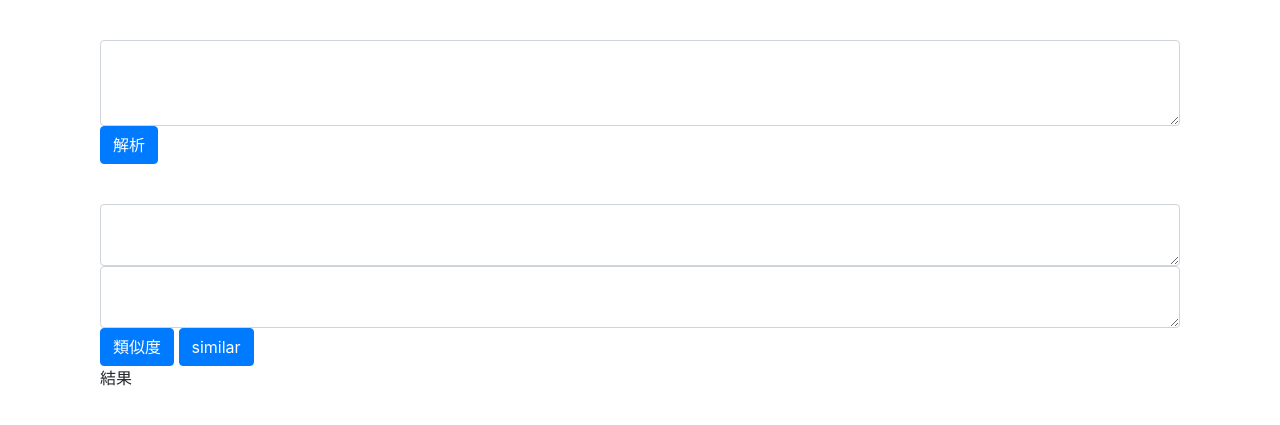
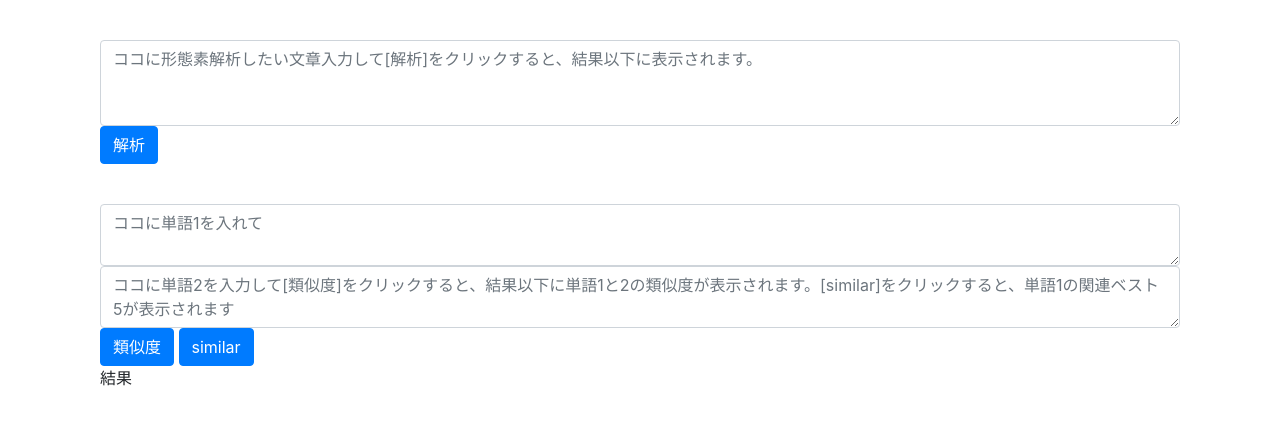
Before and after one commit to inoue106/circux-nlpstudy-api, a Flask app: page / in a window 1280 px wide. Shown: the top 425 px of the page. Run offline with Flask 2, Linux system fonts and the light colour scheme; some libraries are stand-ins or nearby versions.

Commit message:
improved

```diff
--- a/src/templates/index.html
+++ b/src/templates/index.html
@@ -4,7 +4,7 @@
 <form class="">
 <div class="container">
 	<div class="col-md-12">
-		<textarea class="form-control js-word" rows="3"></textarea>
+		<textarea class="form-control js-word" rows="3" placeholder="ココに形態素解析したい文章入力して[解析]をクリックすると、結果以下に表示されます。"></textarea>
 		<button type="button" class="btn btn-primary js-recognize">解析</button>
 	</div>
 </div>
@@ -14,8 +14,8 @@
 <form class="">
 	<div class="container">
 		<div class="col-md-12">
-			<textarea class="form-control js-word1" rows="2"></textarea>
-			<textarea class="form-control js-word2" rows="2"></textarea>
+			<textarea class="form-control js-word1" rows="2" placeholder="ココに単語1を入れて"></textarea>
+			<textarea class="form-control js-word2" rows="2" placeholder="ココに単語2を入力して[類似度]をクリックすると、結果以下に単語1と2の類似度が表示されます。[similar]をクリックすると、単語1の関連ベスト5が表示されます"></textarea>
 			<button type="button" class="btn btn-primary js-similarity">類似度</button>
 			<button type="button" class="btn btn-primary js-most-similar">similar</button>
 		</div>
```
Also changed, not shown: readme.md.
